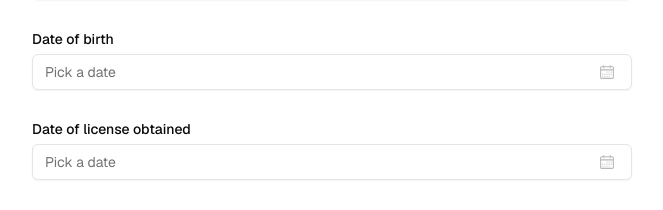
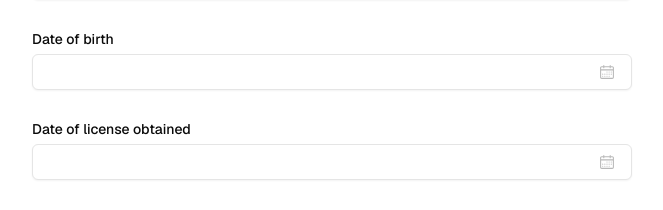
Before and after one commit to kTrzcinskii/car-rent, a Next.js app in the folder frontend/: page /complete-registration in a window 1280 px wide. Shown: the part 452-662 px from the top of the page, without its empty margins (308-971 px from the left). Built offline with nearby package versions, Linux system fonts and the light colour scheme; no server answers.

Commit message:
Store token + move to complete registration when needed

```diff
--- a/frontend/src/components/GoogleAuth.tsx
+++ b/frontend/src/components/GoogleAuth.tsx
@@ -4,14 +4,17 @@ import React from "react";
 import { GoogleLogin, type CredentialResponse } from "@react-oauth/google";
 import { useMutation } from "@tanstack/react-query";
 import axios from "axios";
-import { API_BASE_URL } from "~/lib/consts";
+import { API_BASE_URL, TOKEN_KEY } from "~/lib/consts";
+import { useRouter } from "next/navigation";
 
 interface IBackendResponse {
-  Token: string;
-  FinishRegistration: boolean;
+  token: string;
+  finishRegistration: boolean;
 }
 
 const GoogleAuth = () => {
+  const router = useRouter();
+
   const mutation = useMutation({
     mutationFn: async (googleToken: string) => {
       const url = `${API_BASE_URL}/Auth/google/callback`;
@@ -24,7 +27,11 @@ const GoogleAuth = () => {
       return response.data;
     },
     onSuccess: (data) => {
-      console.log(data);
+      // For now just local-storage, might change to cookies later
+      localStorage.setItem(TOKEN_KEY, data.token);
+      if (data.finishRegistration) {
+        router.push("/complete-registration");
+      }
     },
     onError: (error) => {
       console.error("Authentication failed:", error);
--- a/frontend/src/components/forms/CompleteRegistrationForm.tsx
+++ b/frontend/src/components/forms/CompleteRegistrationForm.tsx
@@ -59,11 +59,7 @@ const CompleteRegistrationDatePicker = ({
                     !field.value && "text-muted-foreground",
                   )}
                 >
-                  {field.value ? (
-                    format(field.value, "PPP")
-                  ) : (
-                    <span>Pick a date</span>
-                  )}
+                  {field.value && format(field.value, "PPP")}
                   <CalendarIcon className="ml-auto h-4 w-4 opacity-50" />
                 </Button>
               </FormControl>
--- a/frontend/src/lib/consts.ts
+++ b/frontend/src/lib/consts.ts
@@ -1 +1,2 @@
 export const API_BASE_URL = `${process.env.NEXT_PUBLIC_API_URL!}/api`;
+export const TOKEN_KEY = "authToken";
```
